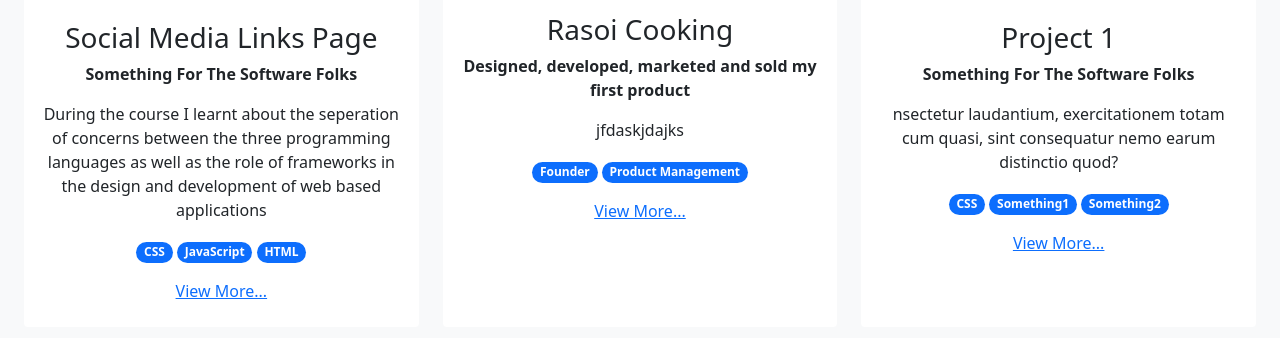
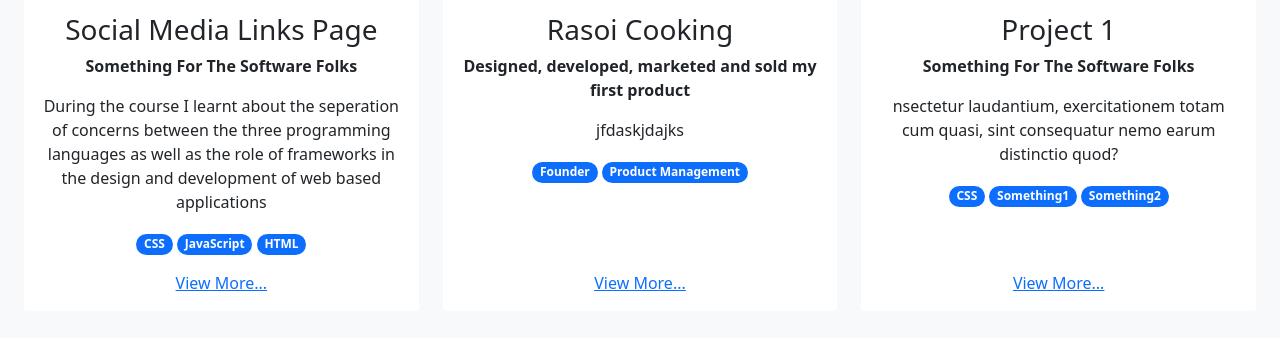
Before and after one commit to kishan-parmar23/portfolio, a website: page index.html in a window 1280 px wide. Shown: the part 432-770 px from the top of the page. Drawn offline with nearby package versions, Linux system fonts and the light colour scheme.

Commit message:
aligned hyperlinks to the bottom

```diff
--- a/index.html
+++ b/index.html
@@ -25,22 +25,23 @@
                 <div class="card-group col-8 col-lg-6 col-xl-4">
                     <div class="card border-0">
                         <img src="./images/8xn5NU01JDK.png" class="card-image-top" alt="...">
-                        <div class="card-body text-center py-4">
+                        <div class="card-body text-center d-flex flex-column h-100">
                             <h3>Social Media Links Page</h3>
                             <p><strong>Something For The Software Folks</strong></p>
                             <p>During the course I learnt about the seperation of concerns between the three programming languages as well as the role of frameworks in the design and development of web based applications</p>
+                            <p>
                               <span class="badge rounded-pill bg-primary">CSS</span>
                               <span class="badge rounded-pill bg-primary">JavaScript</span>
                               <span class="badge rounded-pill bg-primary">HTML</span>
                             </p>
-                            <a class="viewMoreMargin" href="">View More...</a>
+                            <a class="mt-auto" href="">View More...</a>
                         </div>
                     </div>
                 </div>
                 <div class="card-group col-8 col-lg-6 col-xl-4">
                     <div class="card border-0">
                         <img src="./images/Inverse Logo.png" class="card-image-top"  alt="...">
-                        <div class="card-body text-center ">
+                        <div class="card-body text-center d-flex flex-column h-100">
                             <h3>Rasoi Cooking</h3>
                             <p><strong>Designed, developed, marketed and sold my first product</strong></p>
                             <p >jfdaskjdajks</p>
@@ -49,14 +50,14 @@
                               <span class="badge rounded-pill bg-primary">Product Management</span>
                               <span class="badge rounded-pill bg-primary"></span>
                             </p>
-                              <a href="./rasoiCooking.html">View More...</a>
+                              <a class="mt-auto" href="./rasoiCooking.html">View More...</a>
                         </div>
                     </div>
                 </div>
                 <div class="card-group col-8 col-lg-6 col-xl-4">
                     <div class="card border-0">
                         <img src="./images/Inverse Logo.png" class="card-image-top"  alt="...">
-                        <div class="card-body text-center py-4">
+                        <div class="card-body text-center d-flex flex-column h-100">
                             <h3>Project 1</h3>
                             <p><strong>Something For The Software Folks</strong></p>
                             <p>nsectetur laudantium, exercitationem totam cum quasi, sint consequatur nemo earum distinctio quod?</p>
@@ -65,7 +66,7 @@
                               <span class="badge rounded-pill bg-primary">Something1</span>
                               <span class="badge rounded-pill bg-primary">Something2</span>
                             </p>
-                            <a href="">View More...</a>
+                            <a class="mt-auto" href="">View More...</a>
                         </div>
                     </div>
                 </div>
```
